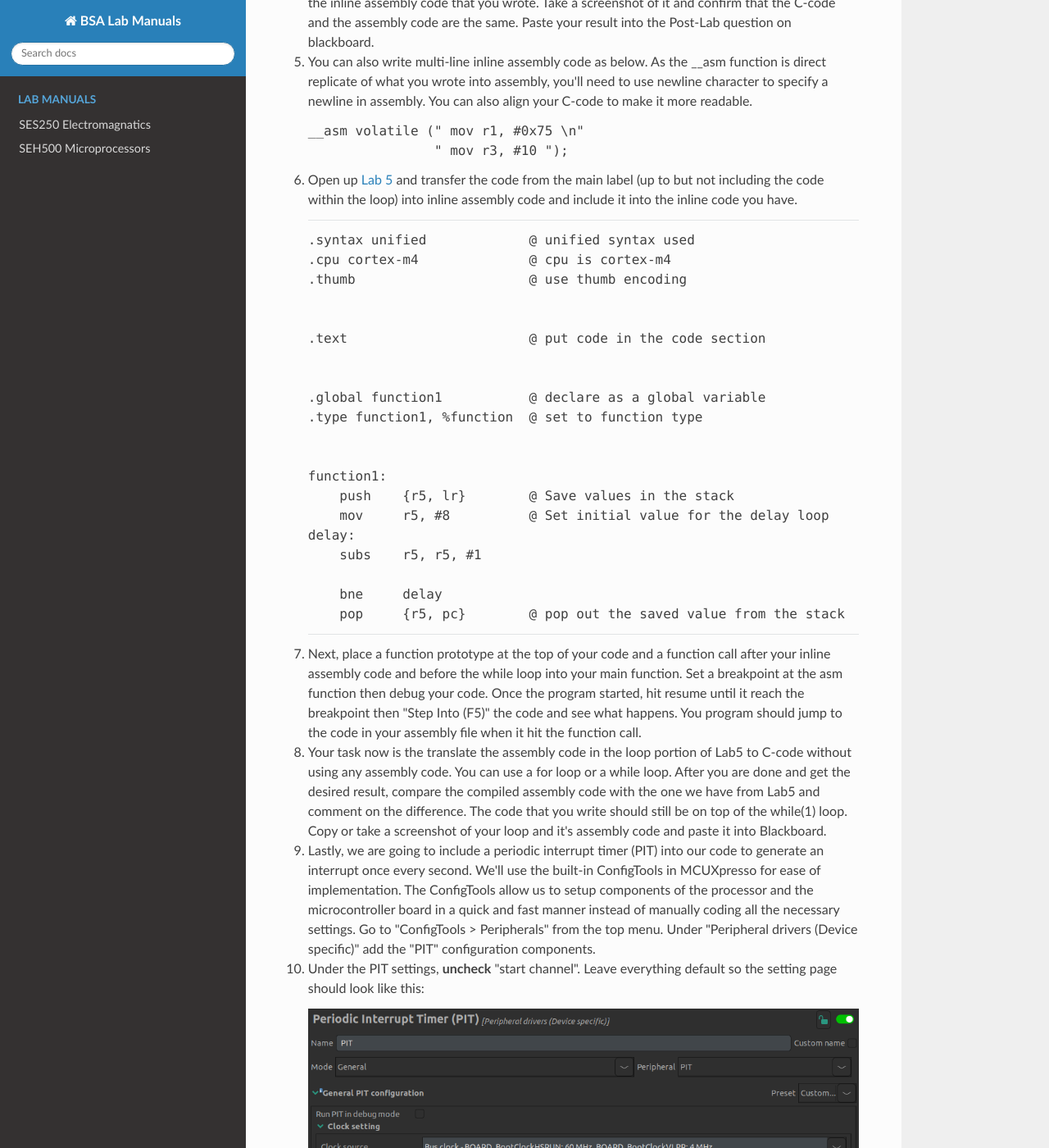
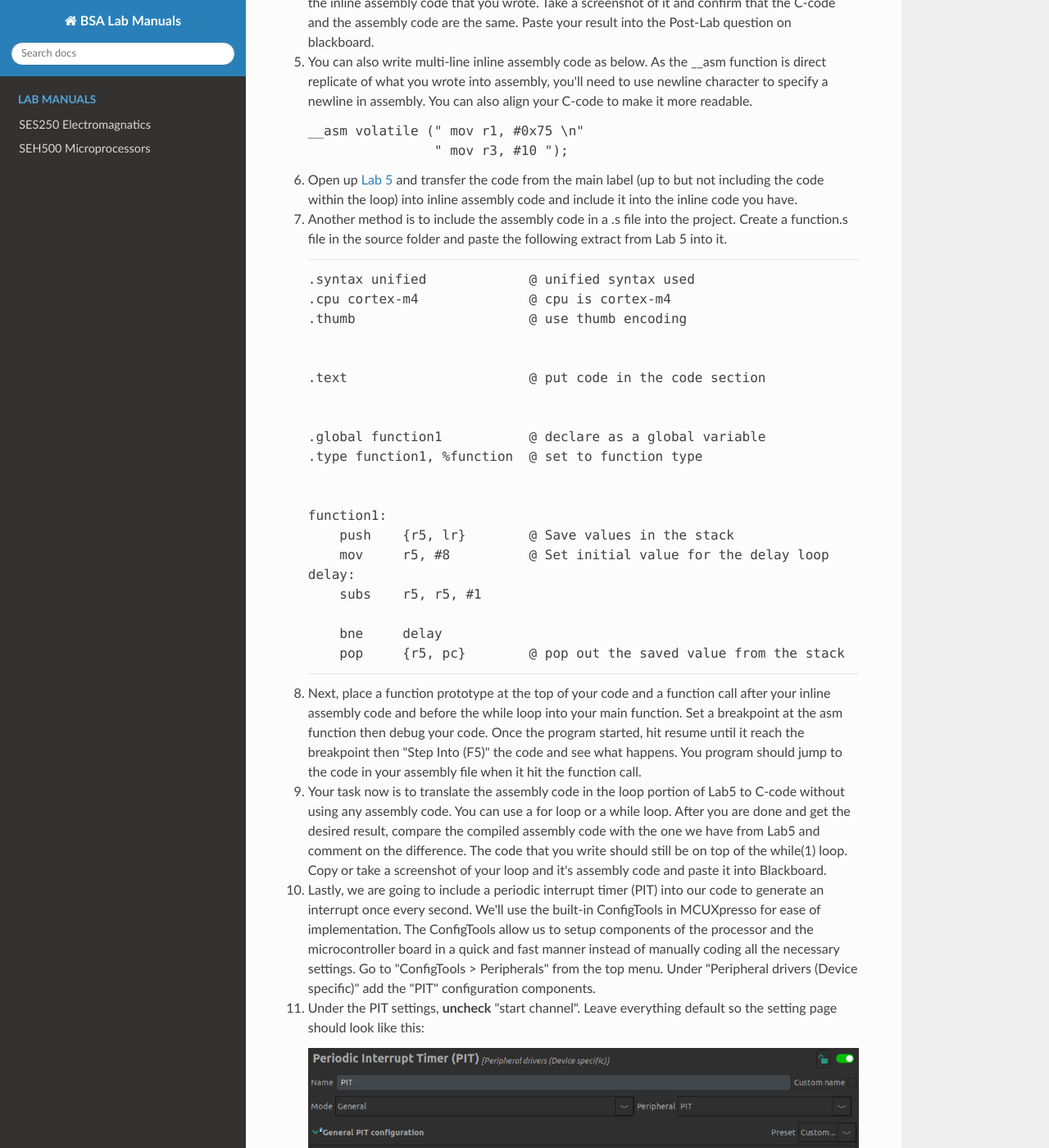
Before and after one commit to Seneca-BSA/bsa, an MkDocs documentation site: the page built from docs/seh500/lab6.md, in a window 1280 px wide and 1400 px high, scrolled down 1618 px. Shown: the whole window at 82% size. Built offline with MkDocs 1.6.1, drawn with Linux system fonts in a browser that asks for light colours; nearby versions of some CDN libraries.

Commit message:
updated lab6

```diff
--- a/docs/seh500/lab6.md
+++ b/docs/seh500/lab6.md
@@ -55,6 +55,8 @@
 
 1. Open up [Lab 5](lab5.md) and transfer the code from the main label (up to but not including the code within the loop) into inline assembly code and include it into the inline code you have.
 
+1. Another method is to include the assembly code in a .s file into the project. Create a function.s file in the source folder and paste the following extract from Lab 5 into it.
+
     <hr/><pre>
     .syntax unified             @ unified syntax used
     .cpu cortex-m4              @ cpu is cortex-m4
@@ -76,7 +78,7 @@
 
 1. Next, place a function prototype at the top of your code and a function call after your inline assembly code and before the while loop into your main function. Set a breakpoint at the asm function then debug your code. Once the program started, hit resume until it reach the breakpoint then "Step Into (F5)" the code and see what happens. You program should jump to the code in your assembly file when it hit the function call.
 
-1. Your task now is the translate the assembly code in the loop portion of Lab5 to C-code without using any assembly code. You can use a for loop or a while loop. After you are done and get the desired result, compare the compiled assembly code with the one we have from Lab5 and comment on the difference. The code that you write should still be on top of the while(1) loop. Copy or take a screenshot of your loop and it's assembly code and paste it into Blackboard.
+1. Your task now is to translate the assembly code in the loop portion of Lab5 to C-code without using any assembly code. You can use a for loop or a while loop. After you are done and get the desired result, compare the compiled assembly code with the one we have from Lab5 and comment on the difference. The code that you write should still be on top of the while(1) loop. Copy or take a screenshot of your loop and it's assembly code and paste it into Blackboard.
 
 1. Lastly, we are going to include a periodic interrupt timer (PIT) into our code to generate an interrupt once every second. We'll use the built-in ConfigTools in MCUXpresso for ease of implementation. The ConfigTools allow us to setup components of the processor and the microcontroller board in a quick and fast manner instead of manually coding all the necessary settings. Go to "ConfigTools > Peripherals" from the top menu. Under "Peripheral drivers (Device specific)" add the "PIT" configuration components.
 
```
